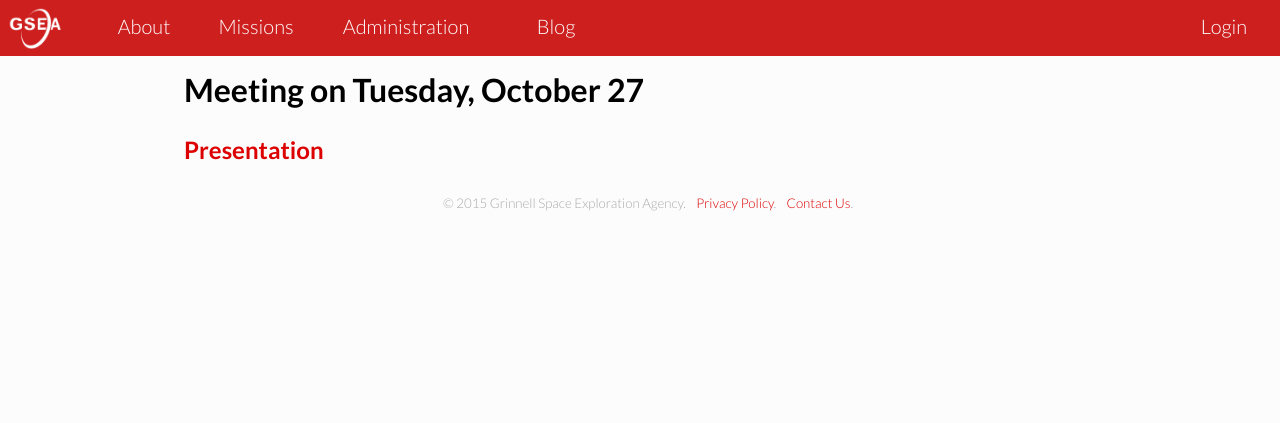
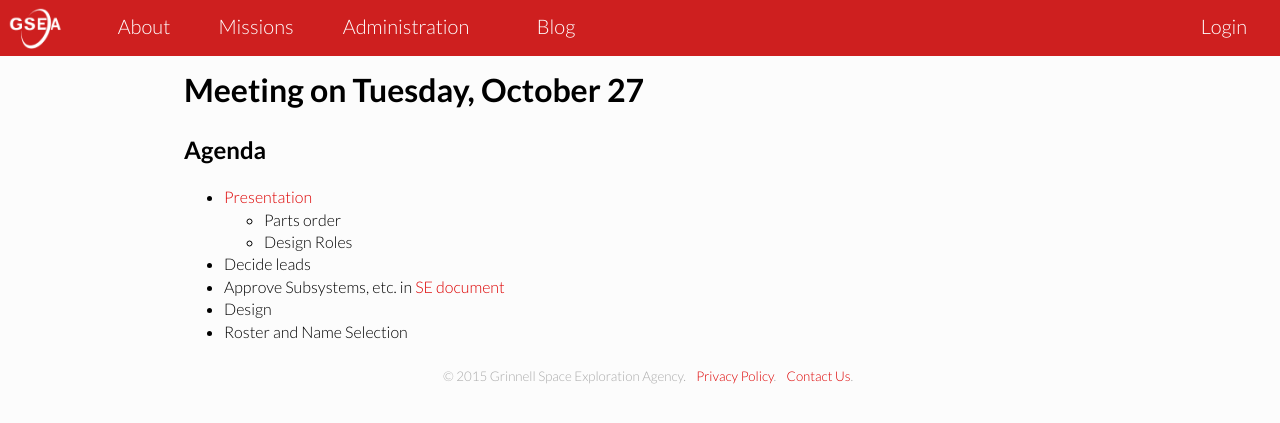
Before and after one commit to GrinnellSEA/GrinnellSEA.github.io, a Jekyll site: the page built from administration/meetings.md, in a window 1280 px wide. Shown: the top 423 px of the page. Built offline with Jekyll 4.4.1, drawn with Linux system fonts in a browser that asks for light colours.

Commit message:
added agenda

```diff
--- a/administration/meetings.md
+++ b/administration/meetings.md
@@ -2,7 +2,15 @@
 title: Meeting
 ---
 
-##[Presentation](https://docs.google.com/presentation/d/1yjHWj1I5zD6TFB_jNLy-pqlERS_jfVYsTw4JSCeW-II/present)
+## Agenda
+
+- [Presentation](https://docs.google.com/presentation/d/1yjHWj1I5zD6TFB_jNLy-pqlERS_jfVYsTw4JSCeW-II/present)
+	- Parts order
+	- Design Roles
+- Decide leads
+- Approve Subsystems, etc. in [SE document](https://docs.google.com/document/d/14VR2ETtxh1yiKK5IgwzH1H8sK8PScp6Wprmbo-aooMg/edit#)
+- Design
+- Roster and Name Selection
 
 <script>
 	var options = {month: "long", weekday: "long", day: "numeric"};
```
